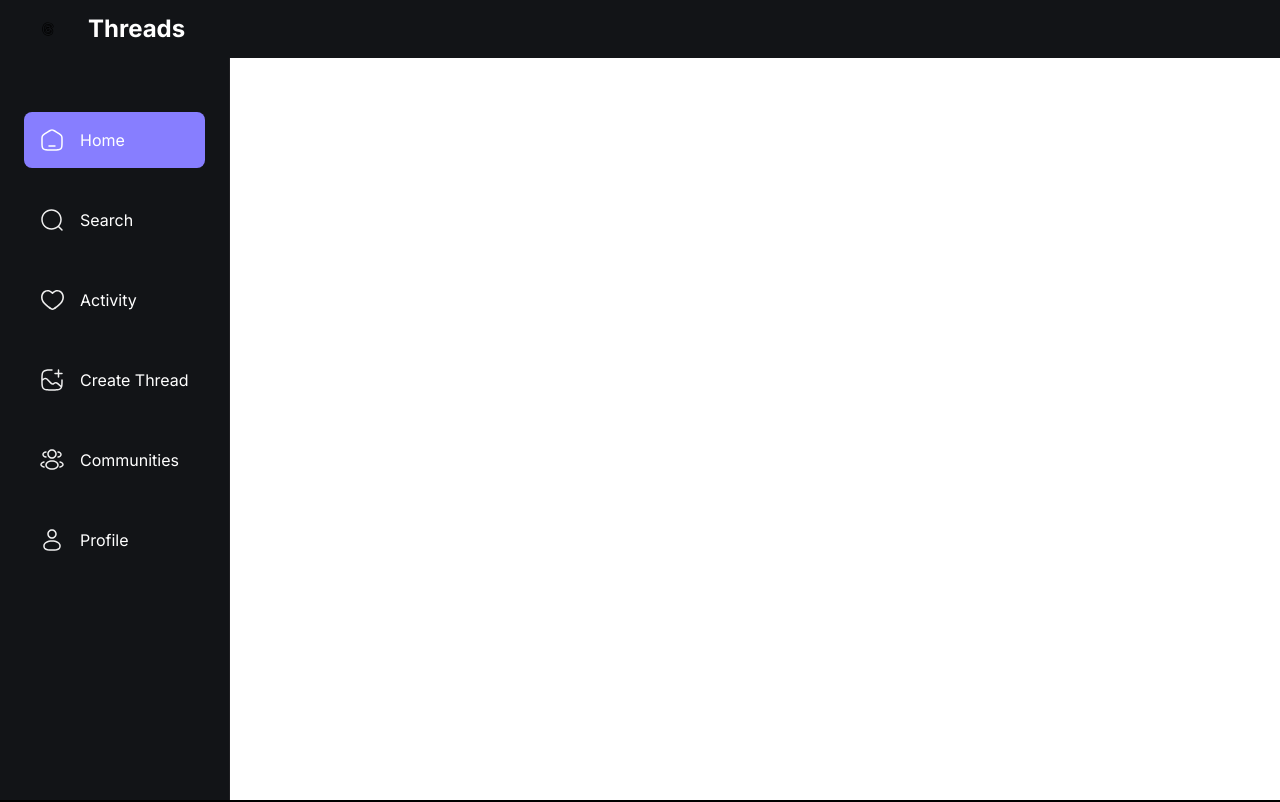
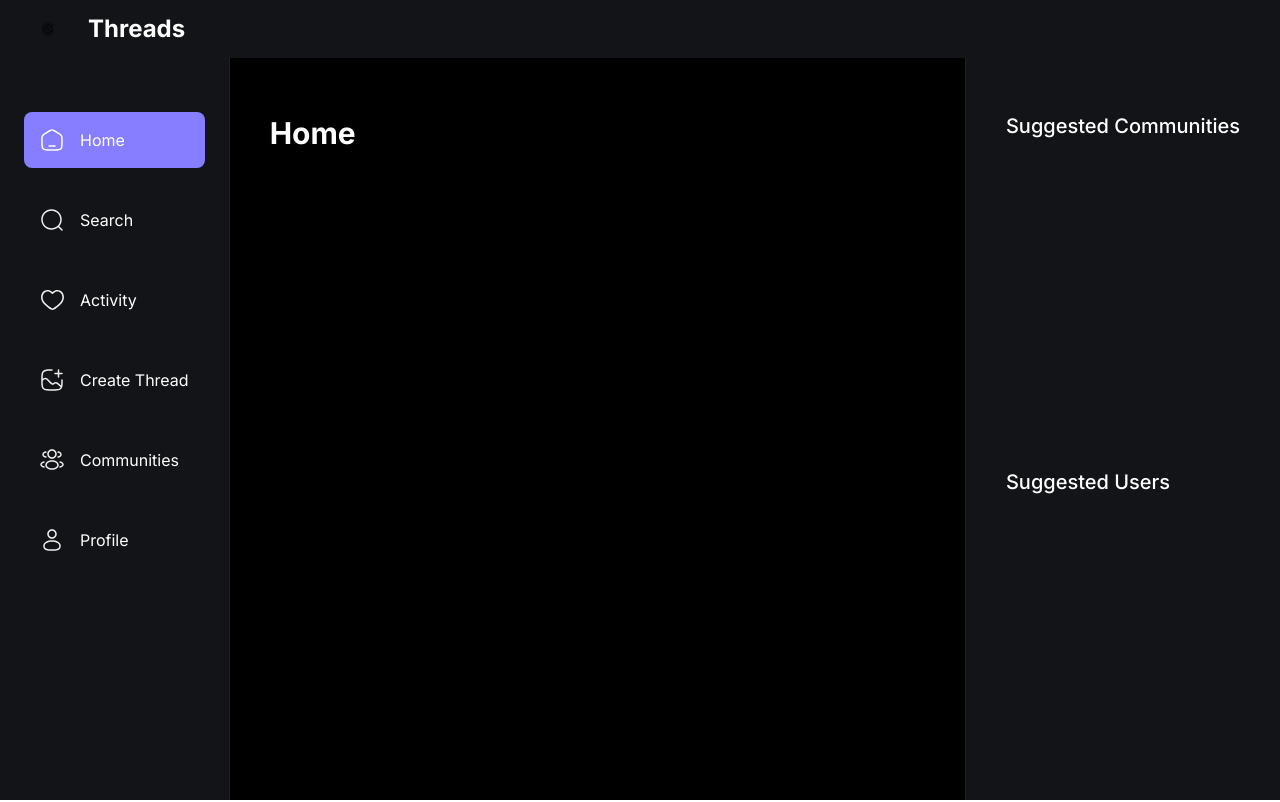
Before and after one commit to antonnprince/Threads-clone, a Next.js app: page / in a window 1280 px wide. Shown: the top 802 px of the page. Built offline with nearby package versions, Linux system fonts and the light colour scheme; no server answers.

Commit message:
left and top update

```diff
--- a/app/(root)/layout.tsx
+++ b/app/(root)/layout.tsx
@@ -28,10 +28,10 @@
       <html lang="en">
         <body className={inter.className}>
             <Topbar/>
-            <main>
+            <main className="flex flex-row">
               <Leftsidebar />
-                <section className='main-container'>
-                  <div className='w-full max-w-4xl'>
+                <section className="main-container">
+                  <div className="w-full max-w-4xl">
                     {children}
                   </div>
                 </section>
--- a/components/shared/Bottombar.tsx
+++ b/components/shared/Bottombar.tsx
@@ -15,7 +15,6 @@
                     sidebarLinks.map((link) =>
                         {
                             const isActive = (pathname.includes(link.route) && link.route.length > 1) || pathname===link.route
-
                             return(
                             <Link href={link.route} key={link.label}
                             className={`bottombar_link ${isActive && 'bg-primary-500'}`}>
@@ -24,7 +23,7 @@
                                 width={24} height={24}
                                 />
 
-                                <p className="text-light-1 text-subtle-medium max-sm:hidden">{link.label}</p>
+                                <p className="text-light-1 text-subtle-medium max-sm:hidden">{link.label.split(/\s+/)[0]}</p>
                             </Link>
                             )
                         }
--- a/components/shared/Leftsidebar.tsx
+++ b/components/shared/Leftsidebar.tsx
@@ -37,7 +37,7 @@
             </div>
 
             <div className="mt-10 px-8">
-                <SignedIn>
+                    <SignedIn>
                         <SignOutButton signOutCallback={()=>router.push('/sign-in')}>
                             <div className="flex cursor-pointer gap-4 p-4">
                                 <Image
--- a/components/shared/Rightsidebar.tsx
+++ b/components/shared/Rightsidebar.tsx
@@ -1,5 +1,16 @@
 function Rightsidebar(){
-    return <h1>Rightsidebar</h1>
+    return (
+        <section className="custom-scrollbar rightsidebar">
+            <div className="flex flex-1 flex-col justify-start">
+                <h3 className="text-heading4-medium text-light-1">Suggested Communities</h3>
+            </div>
+
+            <div className="flex flex-1 flex-col justify-start">
+                <h3 className="text-heading4-medium text-light-1">Suggested Users</h3>
+            </div>
+
+        </section>
+    )
 }
 
 export default Rightsidebar
--- a/components/shared/Topbar.tsx
+++ b/components/shared/Topbar.tsx
@@ -1,7 +1,7 @@
 import Link from "next/link"
 import Image from "next/image"
 import { OrganizationSwitcher, SignOutButton, SignedIn } from "@clerk/nextjs"
-
+import {dark} from '@clerk/themes';
 
 function Topbar(){
     return (
@@ -32,6 +32,7 @@
 
                 <OrganizationSwitcher
                 appearance={{
+                    baseTheme: dark,
                    elements:{
                     organizationSwitcherTrigger:"py-2 px-4"
                         }
--- a/package.json
+++ b/package.json
@@ -10,7 +10,9 @@
   },
   "dependencies": {
     "@clerk/nextjs": "^4.28.1",
+    "@clerk/themes": "^1.7.9",
     "@uploadthing/react": "^6.0.2",
+    "all": "^0.0.0",
     "mongoose": "^8.0.3",
     "next": "14.0.4",
     "react": "^18",
```
Also changed, not shown: 1 other file (tests, documents, lock files or other folders).
